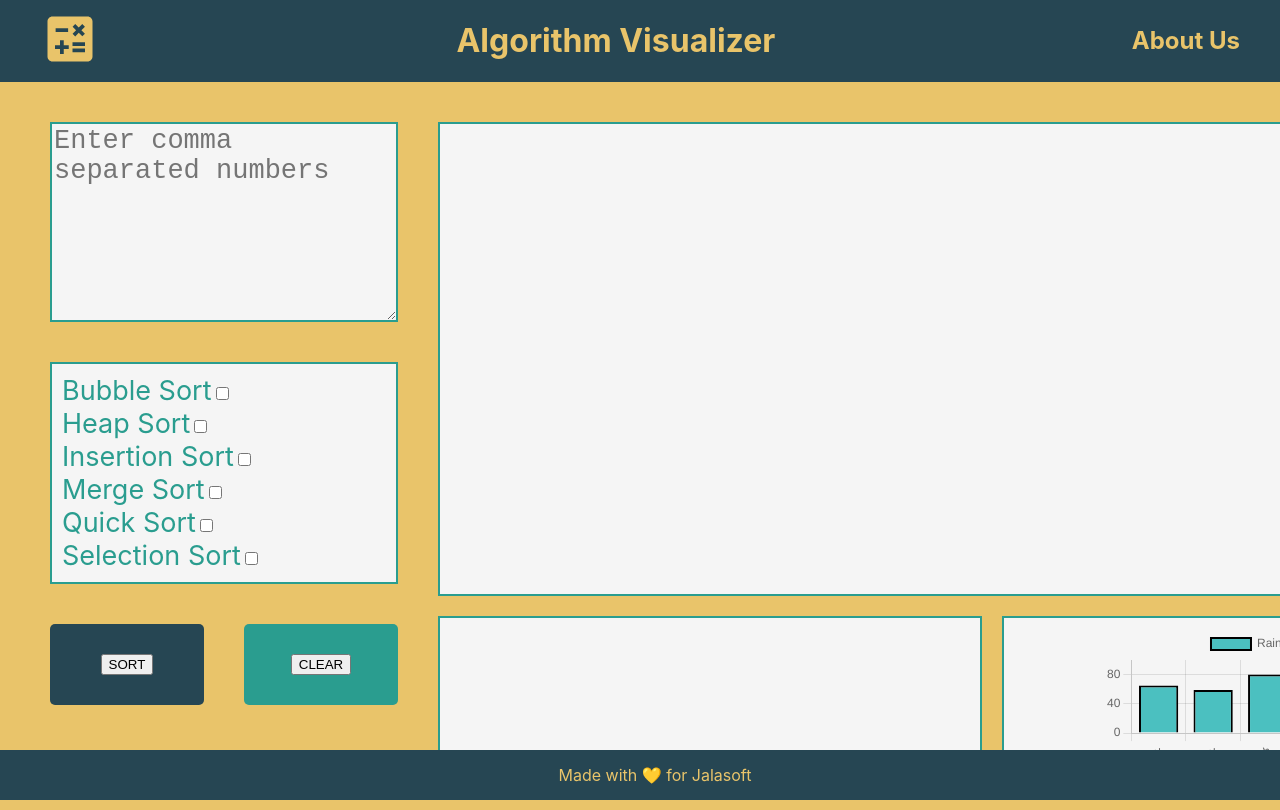
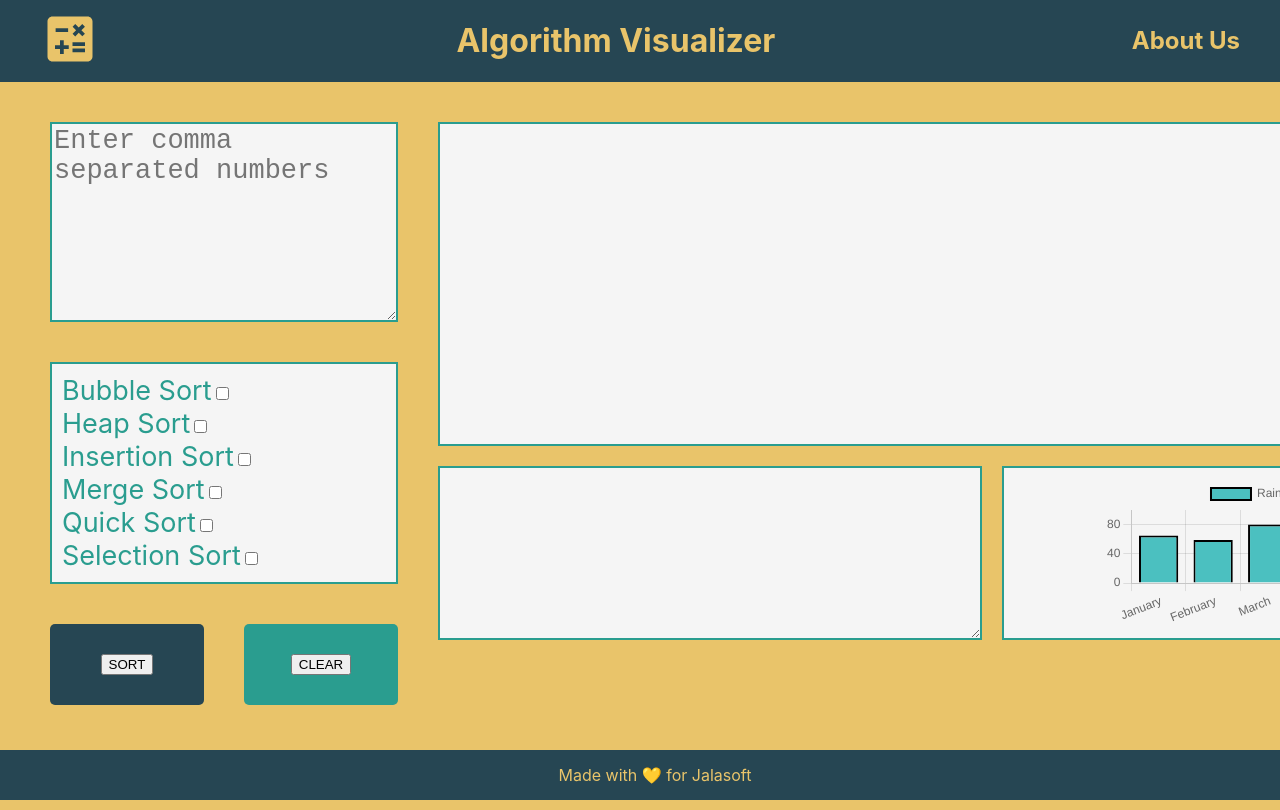
Before and after one commit to mariachi9999/sorting-visualizer, a React (Create React App) app in the folder client/: page / in a window 1280 px wide. Shown: the top 810 px of the page. Built offline with nearby package versions, Linux system fonts and the light colour scheme.

Commit message:
fixing AlgoInfo min-height to allow more space for graph

```diff
--- a/client/src/components/AlgoInfo/AlgoInfo.module.css
+++ b/client/src/components/AlgoInfo/AlgoInfo.module.css
@@ -13,7 +13,7 @@
   color: var(--primary);
   text-align: justify;
   padding: 10px;
-  min-height: 450px;
+  min-height: 300px;
 }
 
 .title {
--- a/client/src/components/GraphSort/GraphSort.module.css
+++ b/client/src/components/GraphSort/GraphSort.module.css
@@ -8,7 +8,7 @@
   border-bottom: 1px solid;
   padding: 10px 100px;
   outline: none;
-  flex-basis: 42%;
+  flex-basis: 100%;
   margin-right: 20px;
   background-color: whitesmoke;
   border-style: solid;
```
